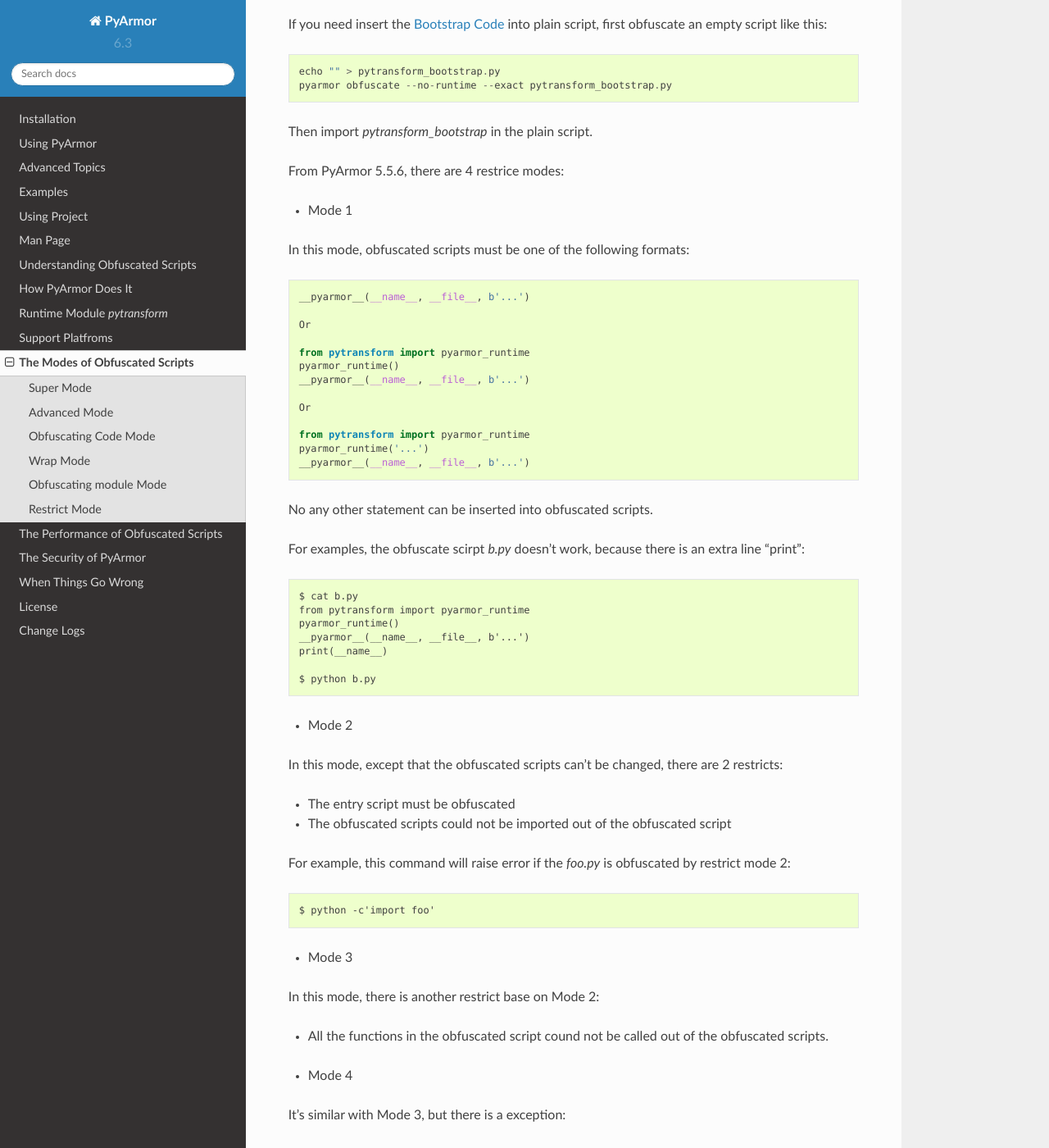
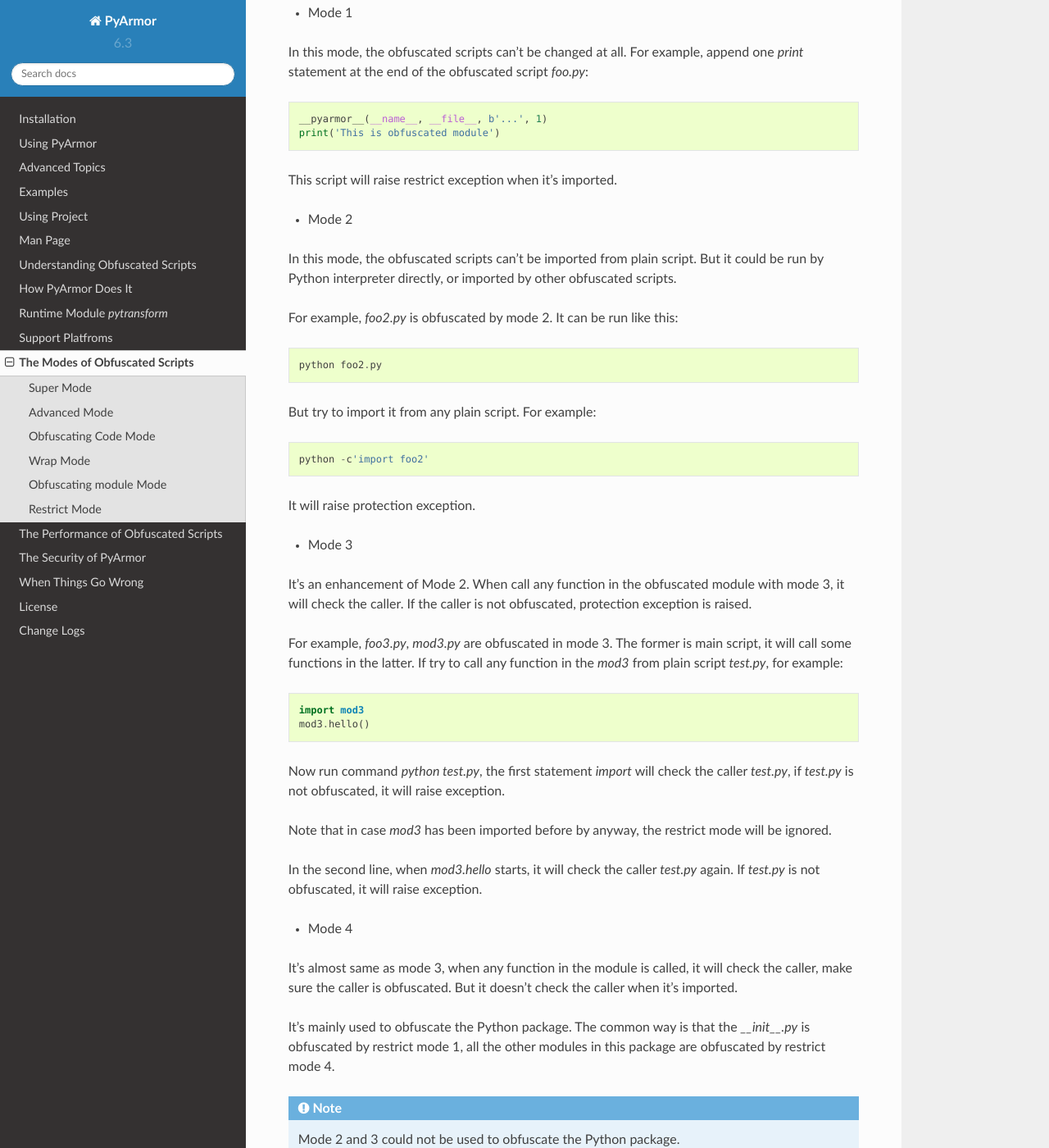
Before and after one commit to dashingsoft/pyarmor, a Sphinx documentation site: the page built from docs/mode.rst, in a window 1280 px wide and 1400 px high, scrolled down 4288 px. Shown: the whole window at 82% size. Built offline with Sphinx 7.4.7 and the Read the Docs theme 2.0.0, drawn with Linux system fonts in a browser that asks for light colours; some of the changed text lies outside the part shown.

Commit message:
Refine doc of restrict mode

```diff
--- a/docs/advanced.rst
+++ b/docs/advanced.rst
@@ -623,12 +623,46 @@
 * The `.py` files which are used by outer scripts are obfuscated by restrice mode 1
 * All the other `.py` files which are used only in the package are obfuscated by restrict mode 4
 
-For example::
+For example, `mypkg` includes 2 files:
+
+* __init__.py
+* foo.py
+
+Here it's the content of `mypkg/__init__.py`
+
+.. code-block:: python
+
+    from .foo import hello
+
+    def open_hello(msg):
+        print('This is public hello: %s' % msg)
+
+    def proxy_hello(msg):
+        print('This is proxy hello from foo: %s' % msg)
+        hello(msg)
+
+Now obfuscate this package by this way::
 
     cd /path/to/mypkg
-    pyarmor obfuscate --exact __init__.py exported_func.py
-    pyarmor obfuscate --restrict 4 --recursive \
-            --exclude __init__.py --exclude exported_func.py .
+    pyarmor obfuscate -O obf/mypkg --exact __init__.py
+    pyarmor obfuscate -O obf/mypkg --restrict 4 --recursive --exclude __init__.py .
+
+So it's OK to import `mypkg` and call any function in the `__init__.py`::
+
+    cd /path/to/mypkg/obf
+    python
+
+    >>> import mypkg
+    >>> mypkg.open_hello("it should work")
+    >>> mypkg.proxy_hello("also OK")
+
+But it doesn't work to call any function in the `mypkg.foo`. For example::
+
+    cd /path/to/mypkg/obf
+    python
+
+    >>> import mypkg
+    >>> mypkg.foo.hello("it should not work")
 
 More information about restrict mode, refer to :ref:`Restrict Mode`
 
--- a/docs/mode.rst
+++ b/docs/mode.rst
@@ -192,120 +196,80 @@
 Restrict Mode
 -------------
 
-From PyArmor 5.7.0, the :ref:`bootstrap code` must be in the obfuscated scripts
-and must be specified as entry script. For example, there are 2 scripts `foo.py`
-and `test.py` in the same folder, obfuscated by this command::
+Each obfuscated script has its own restrict mode used to limit the usage of this
+script. When importing an obfuscated module or start to run any function in the
+obfuscated module, it will first check the restrict mode of this script. If the
+restrict mode is violated, protection exception will be raised.
 
-    pyarmor obfuscate foo.py
-
-Inserting the `bootstrap code` into obfuscated script `dist/test.py` by manual
-doesn't work, because it's not specified as entry script. It must be run this
-command to insert the :ref:`bootstrap code`::
-
-    pyarmor obfuscate --no-runtime --exact test.py
-
-If you need insert the :ref:`bootstrap code` into plain script, first obfuscate
-an empty script like this::
-
-    echo "" > pytransform_bootstrap.py
-    pyarmor obfuscate --no-runtime --exact pytransform_bootstrap.py
-
-Then import `pytransform_bootstrap` in the plain script.
-
-From PyArmor 5.5.6, there are 4 restrice modes:
+There are 4 restrict mode, mode 2 and 3 are mainly for standalone scripts, and
+mode 4 is for obfuscated packages.
 
 * Mode 1
 
-In this mode, obfuscated scripts must be one of the following
-formats::
+In this mode, the obfuscated scripts can't be changed at all. For example,
+append one `print` statement at the end of the obfuscated script `foo.py`::
 
-    __pyarmor__(__name__, __file__, b'...')
+    __pyarmor__(__name__, __file__, b'...', 1)
+    print('This is obfuscated module')
 
-    Or
-
-    from pytransform import pyarmor_runtime
-    pyarmor_runtime()
-    __pyarmor__(__name__, __file__, b'...')
-
-    Or
-
-    from pytransform import pyarmor_runtime
-    pyarmor_runtime('...')
-    __pyarmor__(__name__, __file__, b'...')
-
-No any other statement can be inserted into obfuscated scripts.
-
-For examples, the obfuscate scirpt `b.py` doesn't work, because there
-is an extra line "print"::
-
-    $ cat b.py
-    from pytransform import pyarmor_runtime
-    pyarmor_runtime()
-    __pyarmor__(__name__, __file__, b'...')
-    print(__name__)
-
-    $ python b.py
+This script will raise restrict exception when it's imported.
 
 * Mode 2
 
-In this mode, except that the obfuscated scripts can't be changed, there are 2 restricts:
+In this mode, the obfuscated scripts can't be imported from plain script. But it
+could be run by Python interpreter directly, or imported by other obfuscated
+scripts.
 
-- The entry script must be obfuscated
-- The obfuscated scripts could not be imported out of the obfuscated script
+For example, `foo2.py` is obfuscated by mode 2. It can be run like this::
 
-For example, this command will raise error if the `foo.py` is obfuscated by
-restrict mode 2::
+    python foo2.py
 
-    $ python -c'import foo'
+But try to import it from any plain script. For example::
+
+    python -c'import foo2'
+
+It will raise protection exception.
 
 * Mode 3
 
-In this mode, there is another restrict base on Mode 2:
+It's an enhancement of Mode 2. When call any function in the obfuscated module
+with mode 3, it will check the caller. If the caller is not obfuscated,
+protection exception is raised.
 
-- All the functions in the obfuscated script cound not be called out of the
-  obfuscated scripts.
+For example, `foo3.py`, `mod3.py` are obfuscated in mode 3. The former is main
+script, it will call some functions in the latter. If try to call any function
+in the `mod3` from plain script `test.py`, for example::
+
+    import mod3
+    mod3.hello()
+
+Now run command `python test.py`, the first statement `import` will check the
+caller `test.py`, if `test.py` is not obfuscated, it will raise exception.
+
+Note that in case `mod3` has been imported before by anyway, the restrict mode
+will be ignored.
+
+In the second line, when `mod3.hello` starts, it will check the caller `test.py`
+again. If `test.py` is not obfuscated, it will raise exception.
 
 * Mode 4
 
-It's similar with Mode 3, but there is a exception:
+It's almost same as mode 3, when any function in the module is called, it will
+check the caller, make sure the caller is obfuscated. But it doesn't check the
+caller when it's imported.
 
-- The entry script could be plain script
-
-It's mainly used for obfuscating Python package. The `__init__.py` is
-obfuscated by restrict mode 1, all the other scripts are obfuscated by
-restrict mode 4.
-
-For example, it's the content of `mypkg/__init__.py`
-
-.. code-block:: python
-
-    # mypkg/
-    #     __init__.py is obfuscated by restrict mode 1
-    #     foo.py is obfuscated by restrict mode 4
-
-    # The "foo.hello" could not be called by plain script directly
-    from .foo import hello
-
-    # The "open_hello" could be called by plain scirpt
-    def open_hello(msg):
-        print('This is public hello: %s' % msg)
-
-    # The "proxy_hello" could be called by plain scirpt
-    def proxy_hello(msg):
-        print('This is proxy hello: %s' % msg)
-        # The "foo.hello" could be called by obfuscated "__init__.py"
-        hello(msg)
+It's mainly used to obfuscate the Python package. The common way is that the
+`__init__.py` is obfuscated by restrict mode 1, all the other modules in this
+package are obfuscated by restrict mode 4.
 
 .. note::
 
-   Mode 2 and 3 could not be used to obfuscate the Python package,
-   because it will be imported from other plain scripts.
+   Mode 2 and 3 could not be used to obfuscate the Python package.
 
 .. note::
 
    Restrict mode is applied to one single script, different scripts
    could be obfuscated by different restrict mode.
-
 
 From PyArmor 5.2, Restrict Mode 1 is default.
 
@@ -328,4 +292,25 @@
 
 For more examples, refer to :ref:`Improving the security by restrict mode`
 
+From PyArmor 5.7.0, there is another implicit restrict for obfuscate scripts:
+the :ref:`bootstrap code` must be in the obfuscated scripts and must be
+specified as entry script. For example, there are 2 scripts `foo.py` and
+`test.py` in the same folder, obfuscated by this command::
+
+    pyarmor obfuscate foo.py
+
+Inserting the `bootstrap code` into obfuscated script `dist/test.py` by manual
+doesn't work, because it's not specified as entry script. It must be run this
+command to insert the :ref:`bootstrap code`::
+
+    pyarmor obfuscate --no-runtime --exact test.py
+
+If you need insert the :ref:`bootstrap code` into plain script, first obfuscate
+an empty script like this::
+
+    echo "" > pytransform_bootstrap.py
+    pyarmor obfuscate --no-runtime --exact pytransform_bootstrap.py
+
+Then import `pytransform_bootstrap` in the plain script.
+
 .. include:: _common_definitions.txt
```
Also changed, not shown: other parts of docs/mode.rst (+4 -0 lines).
